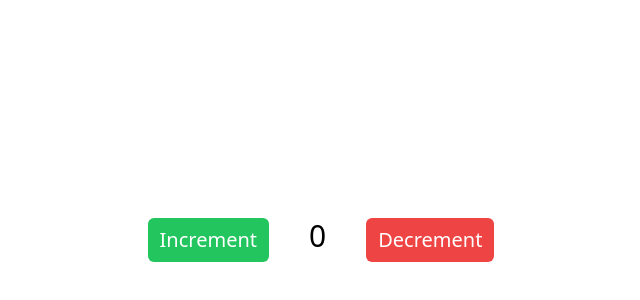
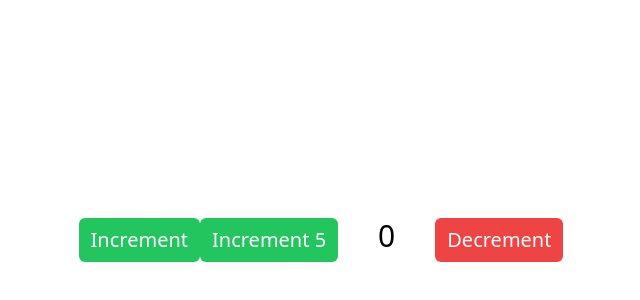
Before and after one commit to Shihab2022/redux-module, a React (Vite) app: page / in a window 1280 px wide. Shown: the part 160-460 px from the top of the page, without its empty margins (319-959 px from the left). Built offline with nearby package versions, Linux system fonts and the light colour scheme.

Commit message:
2-6 Payload And TypeSafe Redux

```diff
--- a/src/App.tsx
+++ b/src/App.tsx
@@ -1,9 +1,14 @@
 import { useDispatch, useSelector } from "react-redux";
-import { decrement, increment } from "./redux/features/counterSlice";
+import {
+  decrement,
+  increment,
+  incrementByValue,
+} from "./redux/features/counterSlice";
+import { useAppDispatch, useAppSelector } from "./redux/hooks/hooks";
 
 function App() {
-  const dispatch = useDispatch();
-  const count = useSelector((state) => state.counter.count);
+  const dispatch = useAppDispatch();
+  const count = useAppSelector((state) => state.counter.count);
 
   return (
     <div className="h-screen w-full flex justify-center items-center">
@@ -13,6 +18,12 @@ function App() {
           className="px-3 py-2 rounded-md bg-green-500 text-xl text-white"
         >
           Increment
+        </button>
+        <button
+          onClick={() => dispatch(incrementByValue(5))}
+          className="px-3 py-2 rounded-md bg-green-500 text-xl text-white"
+        >
+          Increment 5
         </button>
         <h1 className="text-3xl mx-10">{count}</h1>
         <button
--- a/src/redux/features/counterSlice.ts
+++ b/src/redux/features/counterSlice.ts
@@ -1,19 +1,25 @@
-import { createSlice } from "@reduxjs/toolkit";
+import { PayloadAction, createSlice } from "@reduxjs/toolkit";
 
-const initialState = { count: 0 }
+type TCount = {
+    count: number
+}
+const initialState: TCount = { count: 0 }
 
 const counterSlice = createSlice({
     name: "counter",
     initialState,
     reducers: {
-        increment: (state, action) => {
+        increment: (state) => {
             state.count += 1
         },
-        decrement: (state, action) => {
+        decrement: (state) => {
             state.count -= 1
+        },
+        incrementByValue: (state, action: PayloadAction<number>) => {
+            state.count = state.count + action.payload
         }
     }
 })
 
-export const { increment, decrement } = counterSlice.actions
+export const { increment, decrement, incrementByValue } = counterSlice.actions
 export default counterSlice.reducer
--- /dev/null
+++ b/src/redux/hooks/hooks.ts
@@ -0,0 +1,7 @@
+import { useDispatch, useSelector } from 'react-redux'
+import type { TypedUseSelectorHook } from 'react-redux'
+import type { RootState, AppDispatch } from '../store'
+
+// Use throughout your app instead of plain `useDispatch` and `useSelector`
+export const useAppDispatch: () => AppDispatch = useDispatch
+export const useAppSelector: TypedUseSelectorHook<RootState> = useSelector
--- a/src/redux/store.ts
+++ b/src/redux/store.ts
@@ -7,3 +7,8 @@ export const store = configureStore({
         counter: counterSlice,
     },
 })
+
+// Infer the `RootState` and `AppDispatch` types from the store itself
+export type RootState = ReturnType<typeof store.getState>
+// Inferred type: {posts: PostsState, comments: CommentsState, users: UsersState}
+export type AppDispatch = typeof store.dispatch
```
